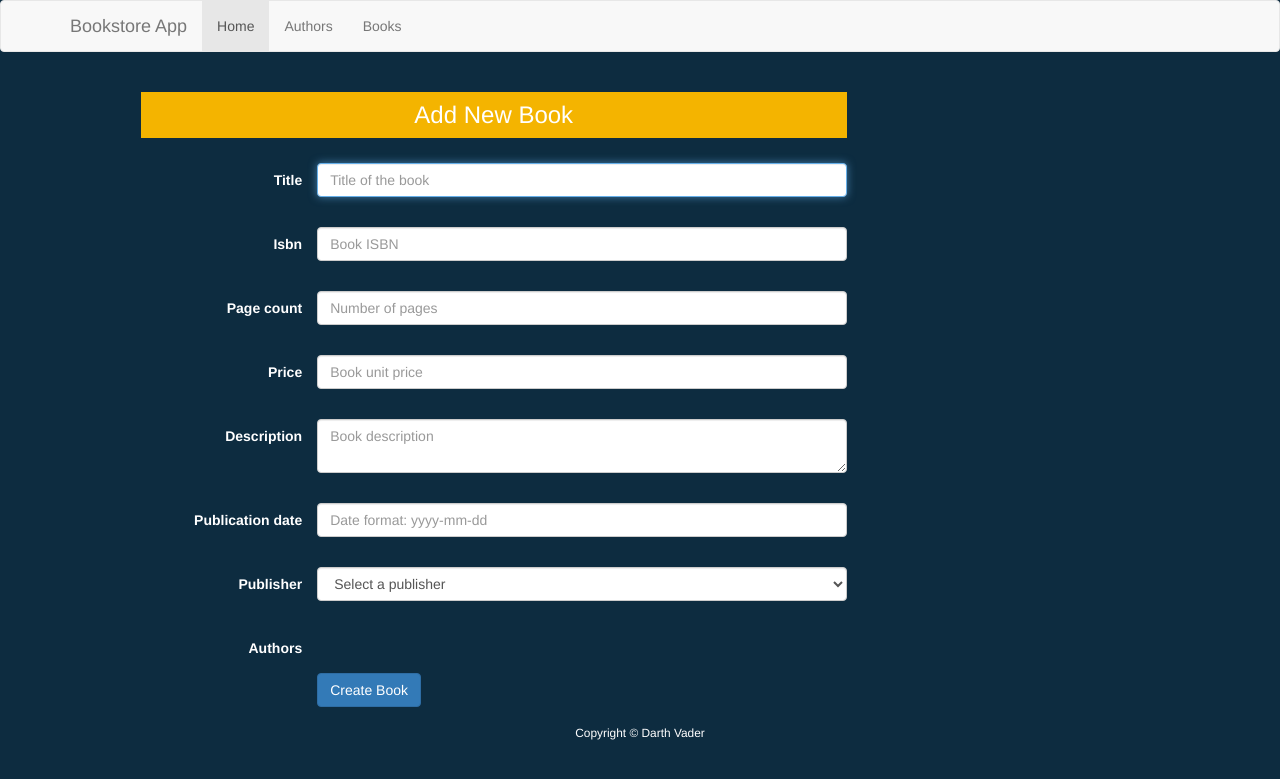
After one commit to josephferrairo/book_store_app, a Rails app: template app/views/books/new.html.erb in a window 1280 px wide. The commit adds this page. Shown: the top 779 px of the page. Run offline with Rails 7, Linux system fonts and the light colour scheme; the template is opened without the code that fills it, so the values that code supplies are empty; style sheets or scripts are compiled from the project's sources; some libraries are stand-ins or nearby versions.

Commit message:
Add creating book view template

```diff
--- a/app/controllers/books_controller.rb
+++ b/app/controllers/books_controller.rb
@@ -18,6 +18,8 @@
       redirect_to @book
     else
       flash.now[:danger] = 'Book has not been created'
+      @publishers = Publisher.all
+      @authors = Author.all
       render :new
     end
   end
@@ -41,11 +43,13 @@
       redirect_to books_path
     end
   end
+
   private
   def book_params
     params.require(:book).permit(:title, :isbn, :page_count, :price, :description,
     :published_at, :publisher_id)
   end
+
   def set_book
     @book = Book.find(params[:id])
   end
--- /dev/null
+++ b/app/views/books/_form.html.erb
@@ -0,0 +1,59 @@
+<%= bootstrap_form_for(@book, :html => {class: "form-horizontal", role: "form"}) do |f| %>
+  <div class='form-group'>
+    <label class='control-label col-sm-3'>Title</label>
+    <div class='col-sm-9'>
+      <%= f.text_field :title, class: 'form-control', hide_label: true, placeholder: 'Title of the book', autofocus: true %>
+    </div>
+  </div>
+  <div class='form-group'>
+    <label class='control-label col-sm-3'>Isbn</label>
+    <div class='col-sm-9'>
+      <%= f.text_field :isbn, class: 'form-control', hide_label: true, placeholder: 'Book ISBN' %>
+    </div>
+  </div>
+  <div class='form-group'>
+    <label class='control-label col-sm-3'>Page count</label>
+    <div class='col-sm-9'>
+      <%= f.text_field :page_count, class: 'form-control', hide_label: true, placeholder: 'Number of pages' %>
+    </div>
+  </div>
+  <div class='form-group'>
+    <label class='control-label col-sm-3'>Price</label>
+    <div class='col-sm-9'>
+      <%= f.text_field :price, class: 'form-control', hide_label: true, placeholder: 'Book unit price' %>
+    </div>
+  </div>
+  <div class='form-group'>
+    <label class='control-label col-sm-3'>Description</label>
+    <div class='col-sm-9'>
+      <%= f.text_area :description, class: 'form-control', hide_label: true, placeholder: 'Book description' %>
+    </div>
+  </div>
+  <div class='form-group'>
+    <label class='control-label col-sm-3'>Publication date</label>
+    <div class='col-sm-9'>
+      <%= f.text_field :published_at, placeholder: 'Date format: yyyy-mm-dd', class: 'form-control', hide_label: true %>
+    </div>
+  </div>
+  <div class='form-group'>
+    <label class='control-label col-sm-3'>Publisher</label>
+    <div class='col-sm-9'>
+      <%= f.select :publisher_id, @publishers.map { |p| [p.name, p.id] },
+                      prompt: 'Select a publisher', class: 'form-control', hide_label: true %>
+    </div>
+  </div>
+
+  <div class='form-group'>
+    <label class='control-label col-sm-3'>Authors</label>
+    <div class='col-sm-9'>
+      <%= f.collection_check_boxes :author_ids, @authors, :id, :full_name, class: 'form-control', hide_label: true %>
+    </div>
+  </div>
+
+  <%# end %>
+  <div class='form-group actions control-group'>
+    <div class='col-sm-offset-3'>
+      <%= f.submit class: 'btn btn-primary' %>
+    </div>
+  </div>
+<% end %>
--- a/app/views/books/index.html.erb
+++ b/app/views/books/index.html.erb
@@ -0,0 +1 @@
+<%= link_to "Add New book", new_book_path %>
--- a/app/views/shared/_header.html.erb
+++ b/app/views/shared/_header.html.erb
@@ -14,6 +14,7 @@
         <ul class="nav navbar-nav">
           <li class="active"><%= link_to "Home", root_path %></li>
           <li><%= link_to "Authors", authors_path %></li>
+          <li><%= link_to "Books", books_path %></li>
         </ul>
       </div>
     </div>
```
Also changed, not shown: spec/features/creating_book_feature_spec.rb (added, +28 -0 lines), 1 other file.
